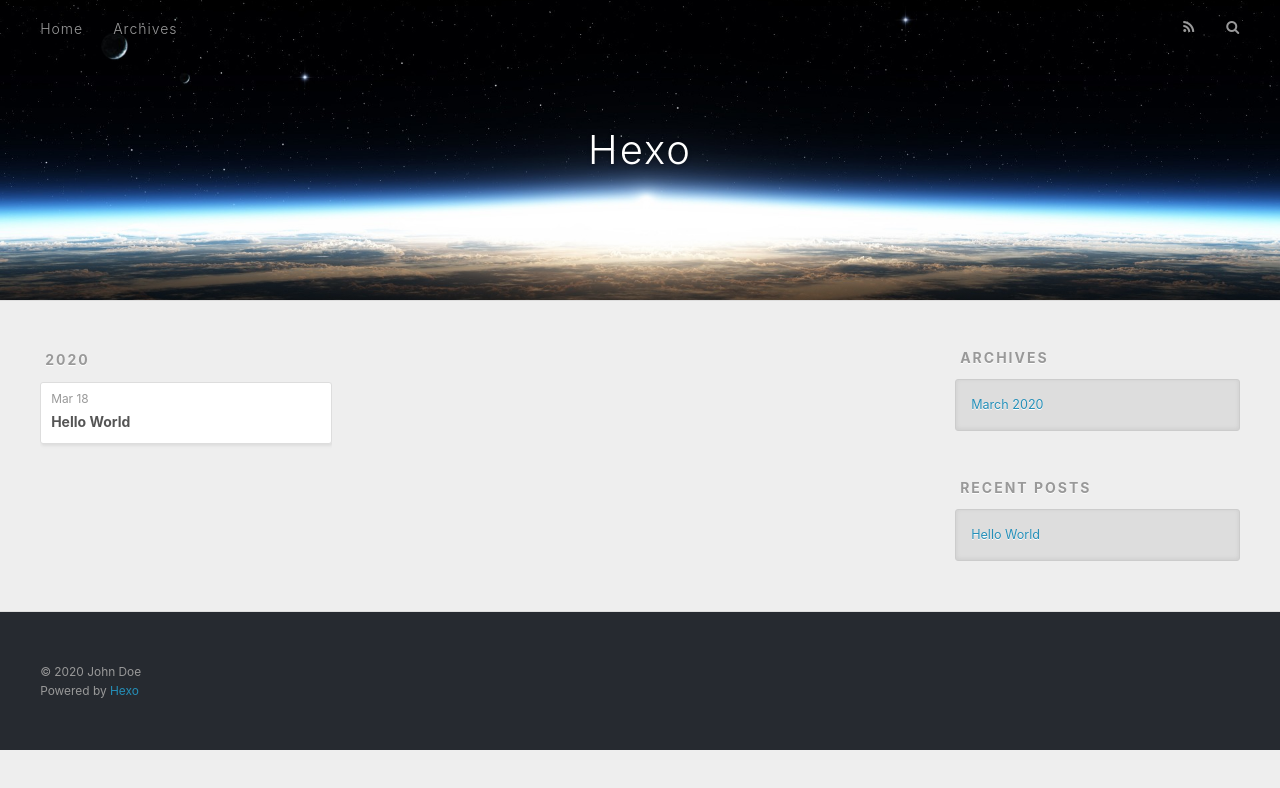
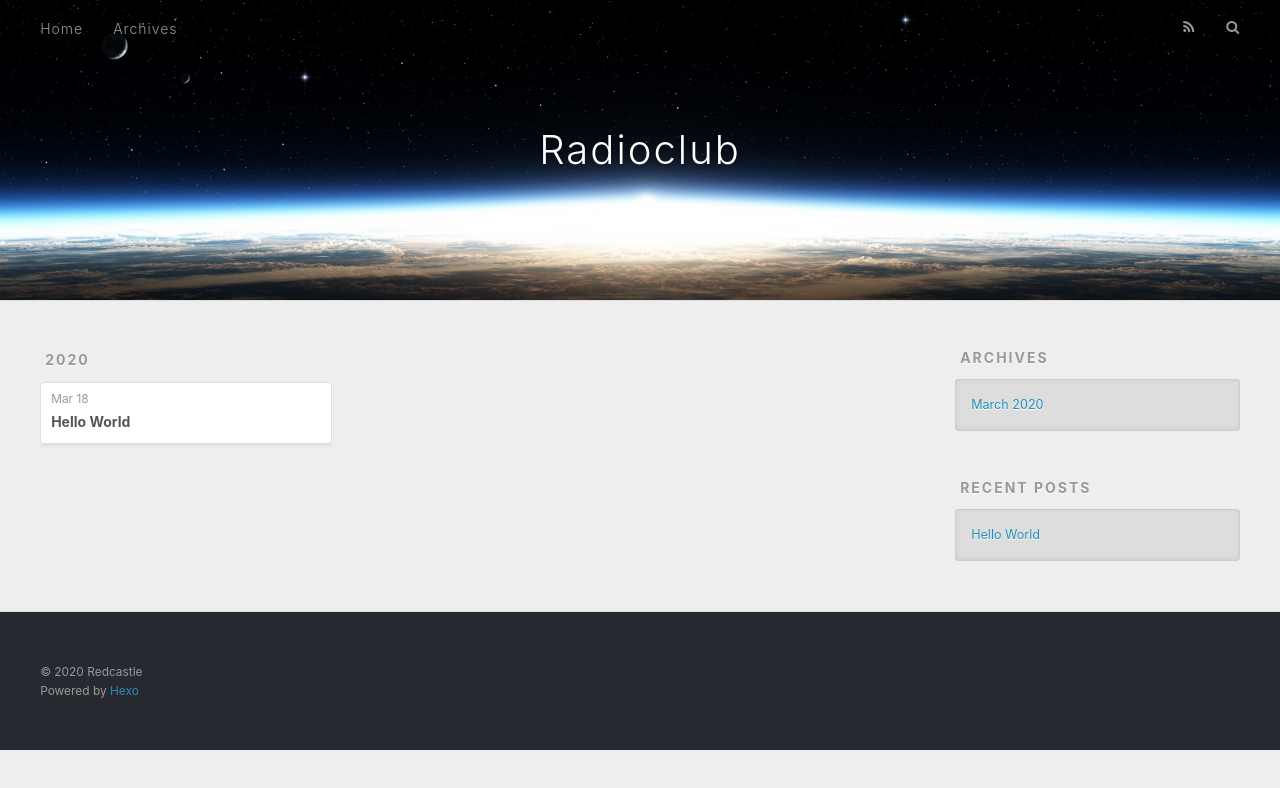
Before and after one commit to redcastlr/redcastlr.github.io, a plain HTML site: page archives/2020/03/index.html in a window 1280 px wide. Drawn offline with nearby package versions, Linux system fonts and the light colour scheme.

Commit message:
Site updated: 2020-03-18 14:29:22

```diff
--- a/archives/2020/03/index.html
+++ b/archives/2020/03/index.html
@@ -5,17 +5,17 @@
 
 
 
-  <title>Archives: 2020/3 | Hexo</title>
+  <title>Archives: 2020/3 | Radioclub</title>
   <meta name="viewport" content="width=device-width, initial-scale=1, maximum-scale=1">
   <meta property="og:type" content="website">
-<meta property="og:title" content="Hexo">
+<meta property="og:title" content="Radioclub">
 <meta property="og:url" content="http://yoursite.com/archives/2020/03/index.html">
-<meta property="og:site_name" content="Hexo">
+<meta property="og:site_name" content="Radioclub">
 <meta property="og:locale" content="en_US">
-<meta property="article:author" content="John Doe">
+<meta property="article:author" content="Redcastle">
 <meta name="twitter:card" content="summary">
 
-    <link rel="alternate" href="/atom.xml" title="Hexo" type="application/atom+xml">
+    <link rel="alternate" href="/atom.xml" title="Radioclub" type="application/atom+xml">
 
 
     <link rel="icon" href="/favicon.png">
@@ -36,7 +36,7 @@
   <div id="header-outer" class="outer">
     <div id="header-title" class="inner">
       <h1 id="logo-wrap">
-        <a href="/" id="logo">Hexo</a>
+        <a href="/" id="logo">Radioclub</a>
       </h1>
 
     </div>
@@ -141,7 +141,7 @@
 
   <div class="outer">
     <div id="footer-info" class="inner">
-      &copy; 2020 John Doe<br>
+      &copy; 2020 Redcastle<br>
       Powered by <a href="http://hexo.io/" target="_blank">Hexo</a>
     </div>
   </div>
```
Also changed, not shown: 2020/03/18/hello-world/index.html (+6 -6 lines), archives/2020/index.html (+7 -7 lines), archives/index.html (+7 -7 lines), index.html (+7 -7 lines), 1 other file.
